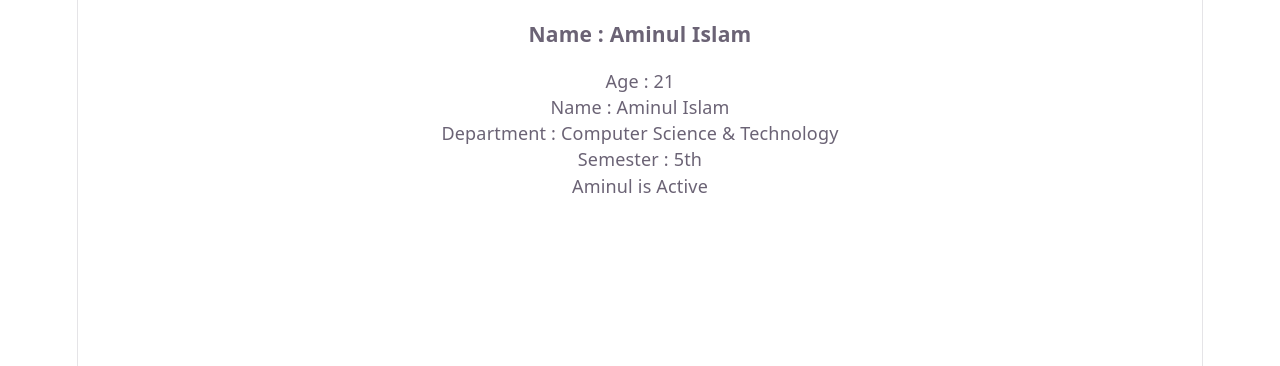
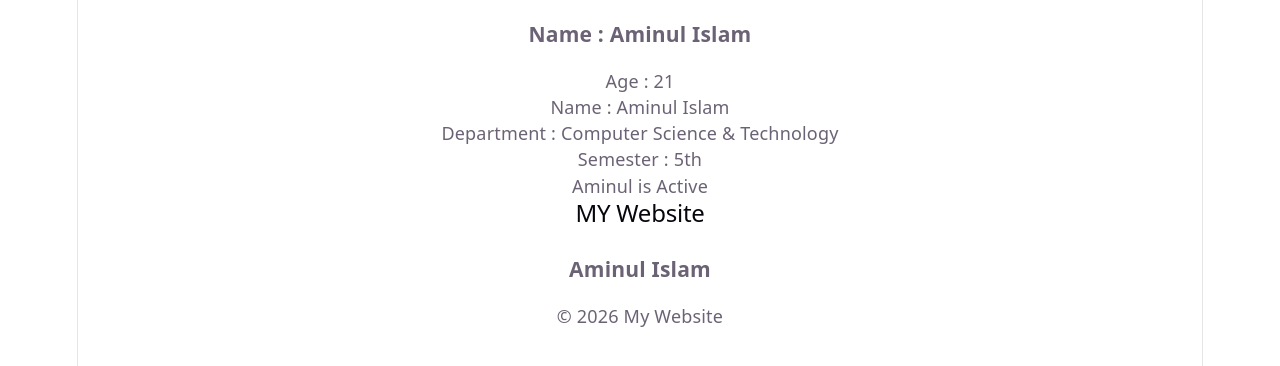
Before and after one commit to aminulislamdev/programming-hero-module-27, a React (Vite) app in the folder 03-components-and-props/: page / in a window 1280 px wide. Shown: the top 366 px of the page. Built offline with nearby package versions, Linux system fonts and the light colour scheme.

Commit message:
Add Header Profile Footer components with exports and imports

```diff
--- a/03-components-and-props/src/App.tsx
+++ b/03-components-and-props/src/App.tsx
@@ -1,4 +1,7 @@
 import './App.css'
+import Footer from './components/Footer'
+import Header from './components/Header'
+import Profile from './components/Profile'
 import Status from './components/Status'
 import Student from './components/Student'
 import User from './components/User'
@@ -8,6 +11,10 @@ function App() {
     <User name="Aminul Islam" age={21} />
     <Student name="Aminul Islam" department='Computer Science & Technology' semester={5}/>
     <Status name="Aminul" isActive={true}/>
+
+    <Header></Header>
+    <Profile></Profile>
+    <Footer></Footer>
   </>
 }
 
--- /dev/null
+++ b/03-components-and-props/src/components/Footer.tsx
@@ -0,0 +1,7 @@
+export default function Footer() {
+  return (
+    <div>
+      <p>© 2026 My Website</p>
+    </div>
+  )
+}
--- /dev/null
+++ b/03-components-and-props/src/components/Header.tsx
@@ -0,0 +1,7 @@
+export default function Header() {
+  return (
+    <div>
+      <h2>MY Website</h2>
+    </div>
+  )
+}
--- /dev/null
+++ b/03-components-and-props/src/components/Profile.tsx
@@ -0,0 +1,7 @@
+export default function Profile() {
+  return (
+    <div>
+      <h3>Aminul Islam</h3>
+    </div>
+  )
+}
```
